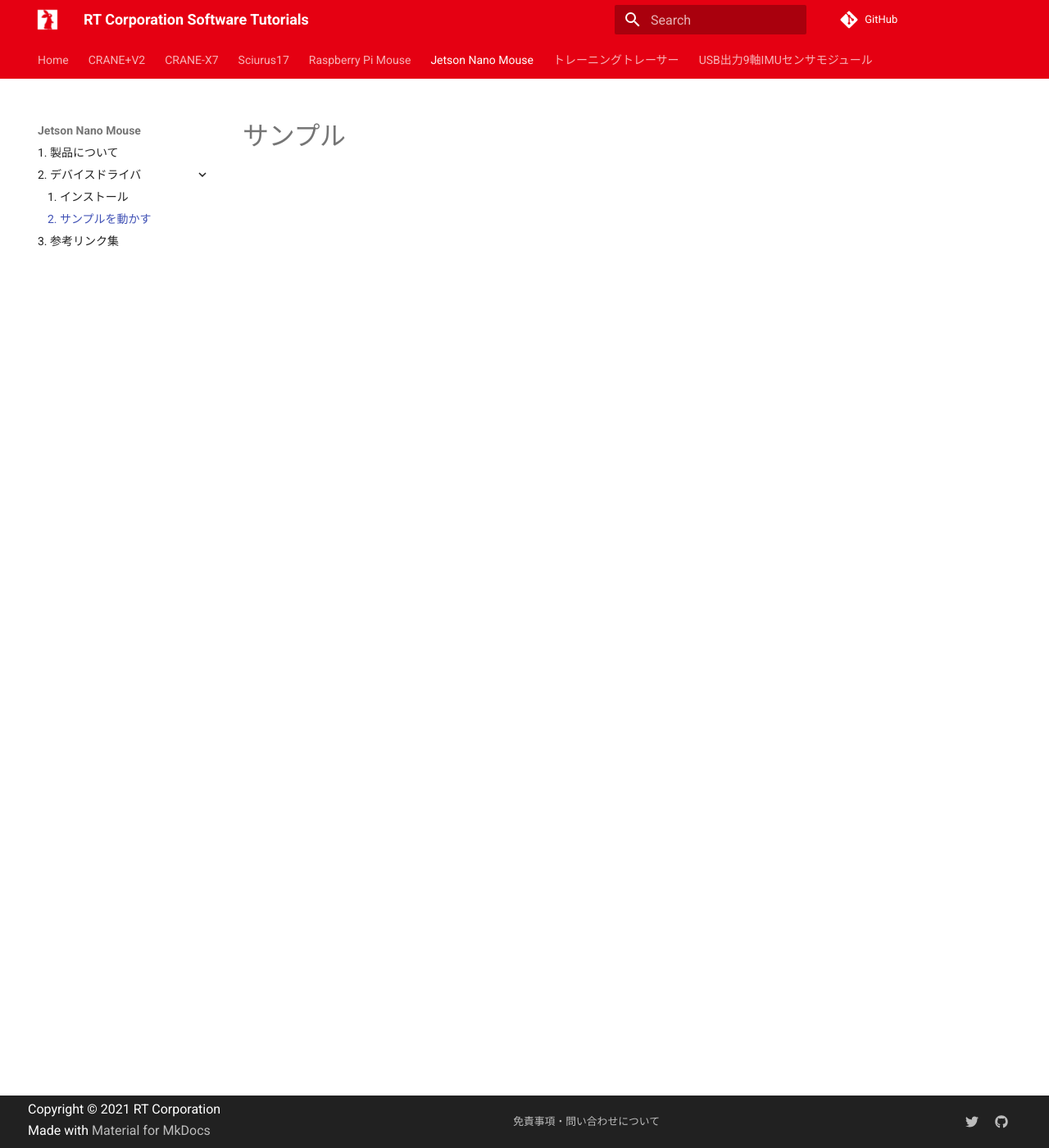
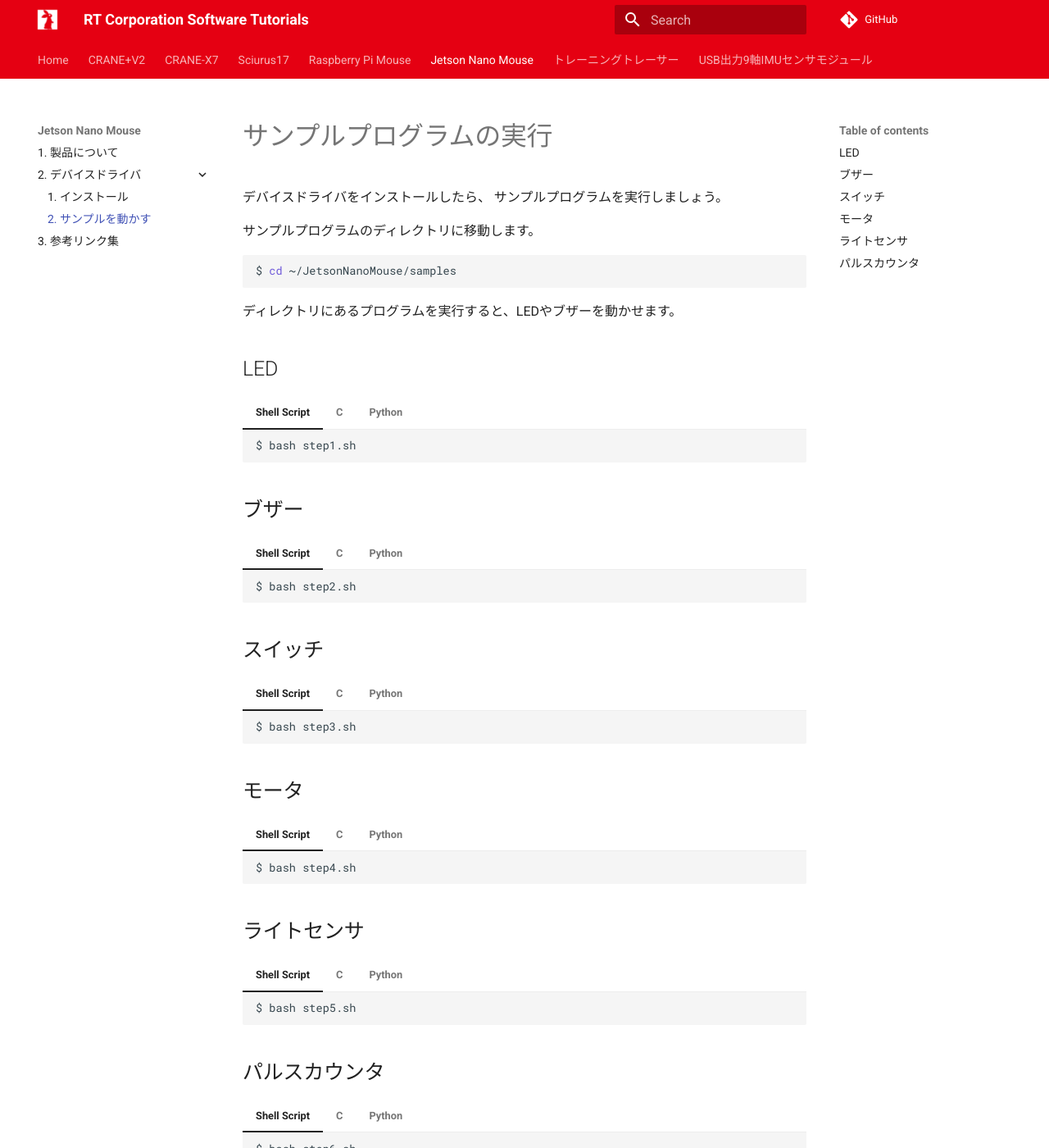
Before and after one commit to rt-net/tutorials, an MkDocs documentation site: the page built from docs/jnmouse/driver/samples.md, in a window 1280 px wide and 1400 px high. Shown: the whole window at 82% size. Built offline with MkDocs 1.6.1 and Material for MkDocs 9.7.7, drawn with Linux system fonts in a browser that asks for light colours; comment, search, counter and statistics services are not loaded; some of the changed text lies outside the part shown.

Commit message:
サンプルプログラムの実行方法追記

````diff
--- a/docs/jnmouse/driver/samples.md
+++ b/docs/jnmouse/driver/samples.md
@@ -1 +1,137 @@
-# サンプル
+---
+title: デバイスドライバのサンプルを動かす
+robot: Jetson Nano Mouse
+---
+
+# サンプルプログラムの実行
+
+デバイスドライバをインストールしたら、
+サンプルプログラムを実行しましょう。
+
+サンプルプログラムのディレクトリに移動します。
+
+```sh
+$ cd ~/JetsonNanoMouse/samples
+```
+
+ディレクトリにあるプログラムを実行すると、LEDやブザーを動かせます。
+
+## LED
+
+=== "Shell Script"
+    ```sh
+    $ bash step1.sh
+    ```
+
+=== "C"
+    ```sh
+    $ gcc step1.c -o step1
+    $ ./step1
+    ```
+
+=== "Python"
+    ```sh
+    $ python3 step1.py
+    ```
+
+<!-- <iframe width="560" height="315" src="https://www.youtube.com/embed/eNyp5zA0Its" title="YouTube video player" frameborder="0" allow="accelerometer; autoplay; clipboard-write; encrypted-media; gyroscope; picture-in-picture" allowfullscreen></iframe> -->
+
+## ブザー
+
+=== "Shell Script"
+    ```sh
+    $ bash step2.sh
+    ```
+
+=== "C"
+    ```sh
+    $ gcc step2.c -o step2
+    $ ./step2
+    ```
+
+=== "Python"
+    ```sh
+    $ python3 step2.py
+    ```
+
+<!-- <iframe width="560" height="315" src="https://www.youtube.com/embed/Lr-1AvuMcMY" title="YouTube video player" frameborder="0" allow="accelerometer; autoplay; clipboard-write; encrypted-media; gyroscope; picture-in-picture" allowfullscreen></iframe> -->
+
+## スイッチ
+
+=== "Shell Script"
+    ```sh
+    $ bash step3.sh
+    ```
+
+=== "C"
+    ```sh
+    $ gcc step3.c -o step3
+    $ ./step3
+    ```
+
+=== "Python"
+    ```sh
+    $ python3 step3.py
+    ```
+
+<!-- <iframe width="560" height="315" src="https://www.youtube.com/embed/6ZqimPlsPeY" title="YouTube video player" frameborder="0" allow="accelerometer; autoplay; clipboard-write; encrypted-media; gyroscope; picture-in-picture" allowfullscreen></iframe> -->
+
+## モータ
+
+=== "Shell Script"
+    ```sh
+    $ bash step4.sh
+    ```
+
+=== "C"
+    ```sh
+    $ gcc step4.c -o step4
+    $ ./step4
+    ```
+
+=== "Python"
+    ```sh
+    $ python3 step4.py
+    ```
+
+<!-- <iframe width="560" height="315" src="https://www.youtube.com/embed/l5ZhUfYPVGc" title="YouTube video player" frameborder="0" allow="accelerometer; autoplay; clipboard-write; encrypted-media; gyroscope; picture-in-picture" allowfullscreen></iframe> -->
+
+## ライトセンサ
+
+=== "Shell Script"
+    ```sh
+    $ bash step5.sh
+    ```
+
+=== "C"
+    ```sh
+    $ gcc step5.c -o step5
+    $ ./step5
+    ```
+
+=== "Python"
+    ```sh
+    $ python3 step5.py
+    ```
+
+<!-- <iframe width="560" height="315" src="https://www.youtube.com/embed/tk-mRriwi9E" title="YouTube video player" frameborder="0" allow="accelerometer; autoplay; clipboard-write; encrypted-media; gyroscope; picture-in-picture" allowfullscreen></iframe> -->
+
+## パルスカウンタ
+
+=== "Shell Script"
+    ```sh
+    $ bash step6.sh
+    ```
+
+=== "C"
+    ```sh
+    $ gcc step6.c -o step6
+    $ ./step6
+    ```
+
+=== "Python"
+    ```sh
+    $ python3 step6.py
+    ```
+
+<!-- <iframe width="560" height="315" src="https://www.youtube.com/embed/ECoc8aU3A94" title="YouTube video player" frameborder="0" allow="accelerometer; autoplay; clipboard-write; encrypted-media; gyroscope; picture-in-picture" allowfullscreen></iframe> -->
````
